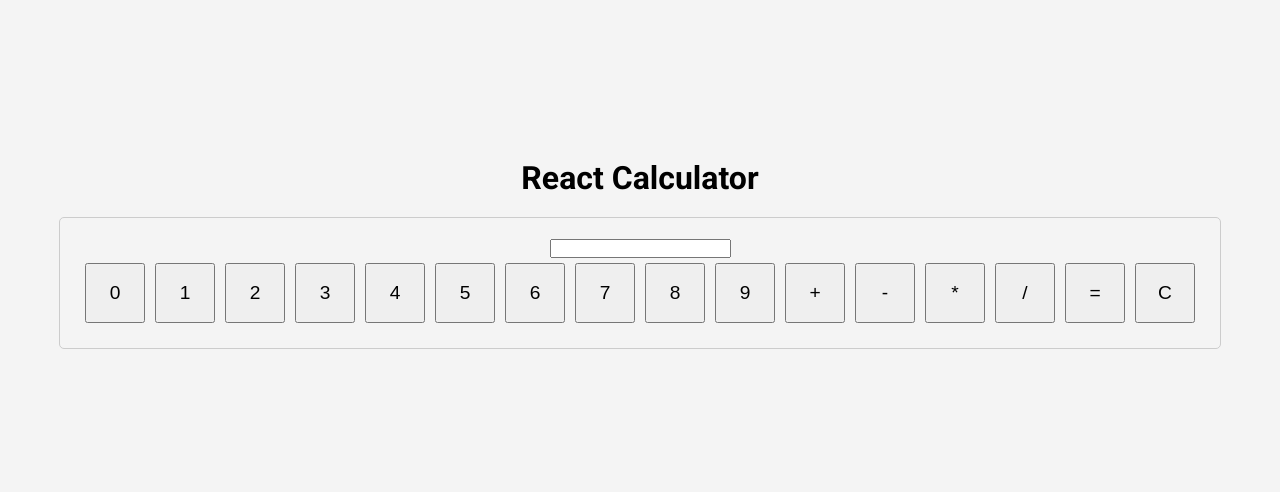
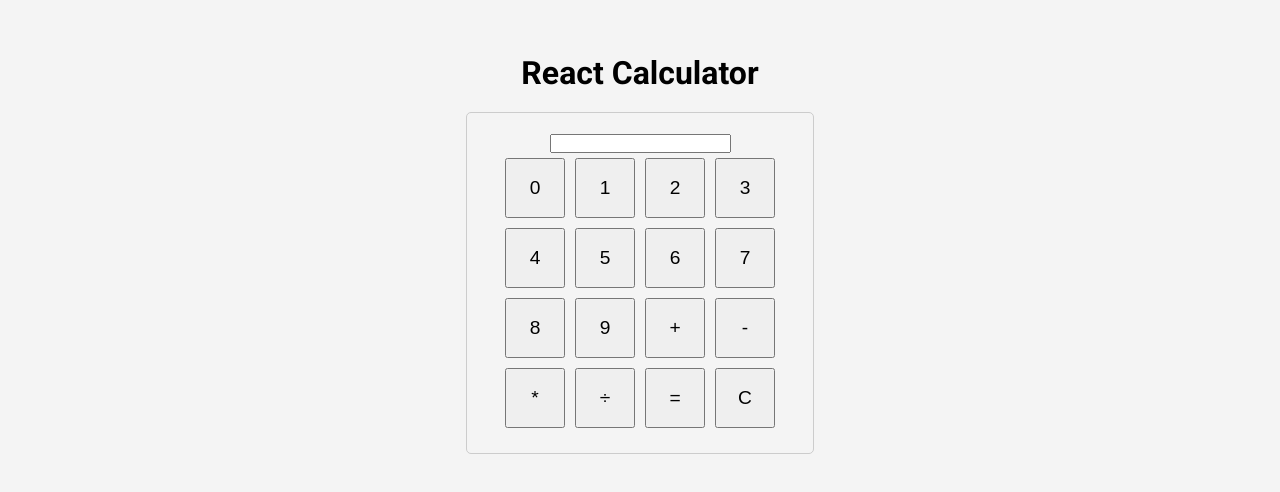
Before and after one commit to Mzhgn/React-Calculator, a React (Create React App) app: page / in a window 1280 px wide. Shown: the part 146-638 px from the top of the page. Built offline with nearby package versions, Linux system fonts and the light colour scheme.

Commit message:
replacing division mark

```diff
--- a/src/App.css
+++ b/src/App.css
@@ -15,6 +15,7 @@
 
 .calculator {
   display: inline-block;
+  width: 30%;
   padding: 20px;
   background-color: #f4f4f4;
   border: 1px solid #ccc;
--- a/src/components/Calculator.js
+++ b/src/components/Calculator.js
@@ -10,13 +10,13 @@ const Calculator = () => {
   };
   const handleCalculate = () => {
     try {
-      setInput(eval(input).toString());
+      setInput(eval(input.replace("÷", "/")).toString());
     } catch (error) {
       setInput("Error");
     }
   };
   const numbers = [0, 1, 2, 3, 4, 5, 6, 7, 8, 9];
-  const operations = ["+", "-", "*", "/"];
+  const operations = ["+", "-", "*", "÷"];
   return (
     <div className="calculator">
       {/* {Display} */}
```
